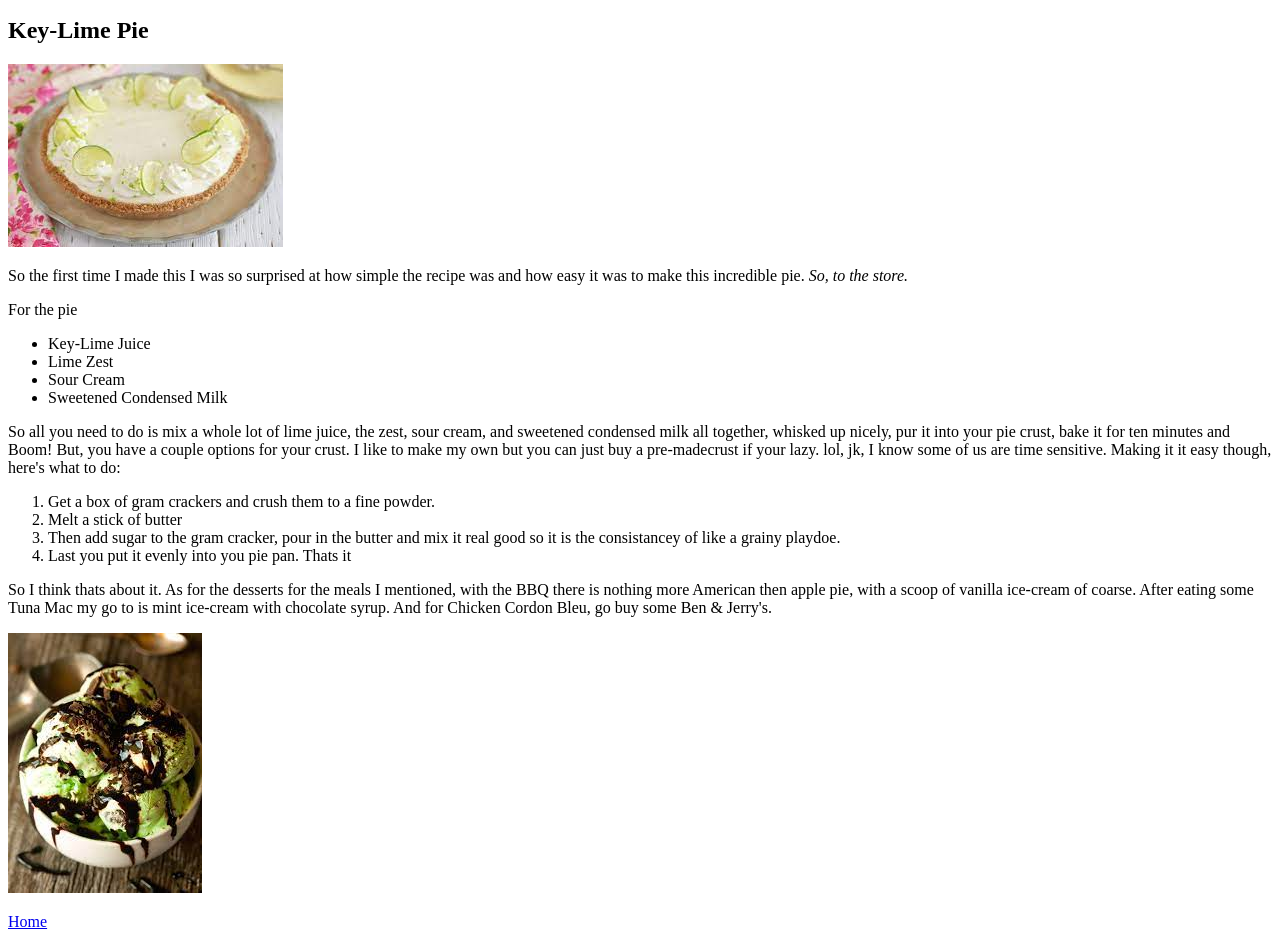
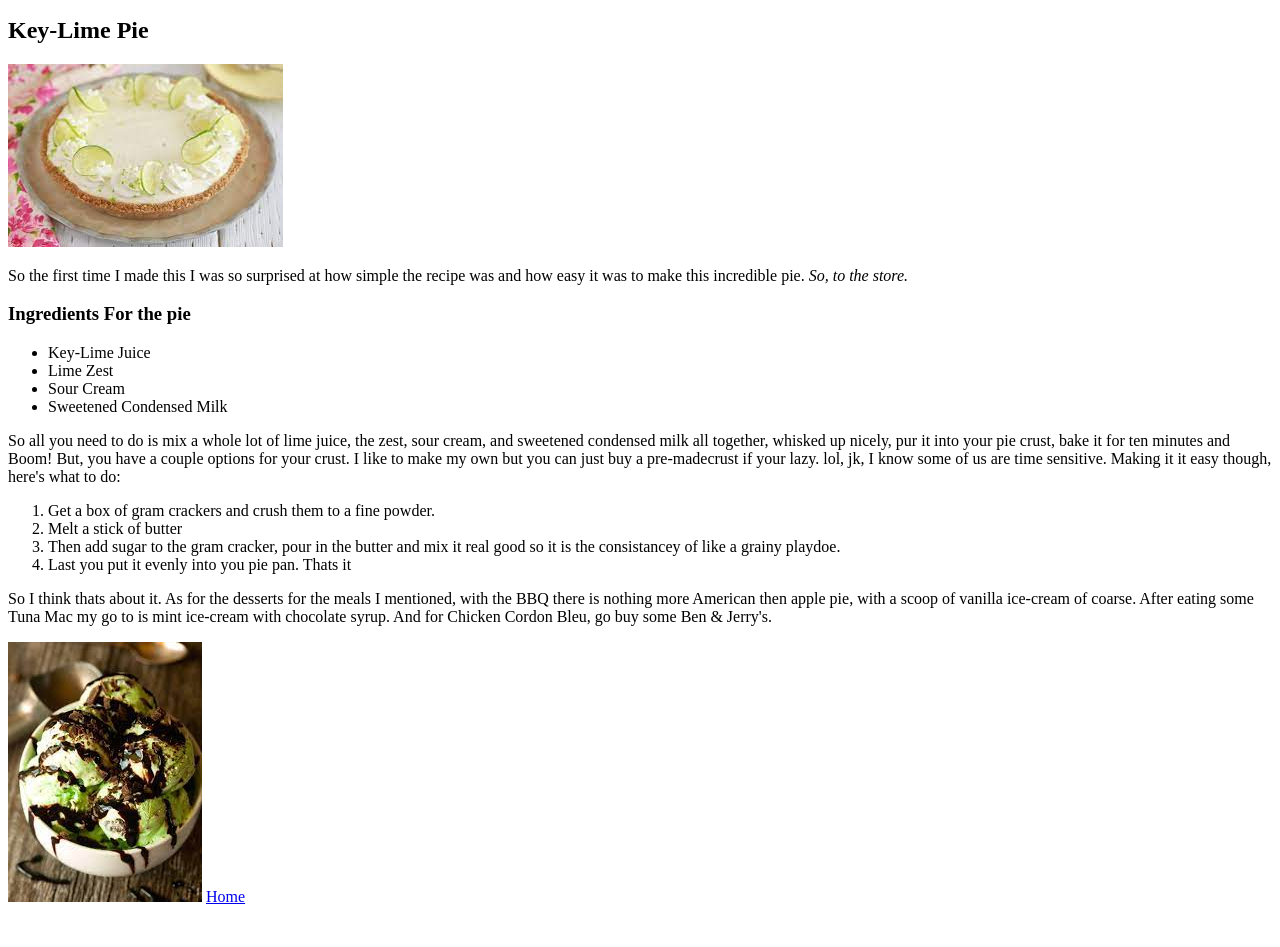
Before and after one commit to lurk314/odin-recipes, a plain HTML site: page recipes/dessert.html in a window 1280 px wide. Shown: the part 119-1066 px from the top of the page. After the commit the page ends 1033 px from the top, so only its background shows below. Drawn offline with Linux system fonts and the light colour scheme.

Commit message:
recipes/dessert.html

```diff
--- a/recipes/dessert.html
+++ b/recipes/dessert.html
@@ -8,37 +8,44 @@
 </head>
 <body>
     <h1>Desserts- Behold My Sweet-tooth</h1>
+
         <p>I couldn't in good nature do a project on food without covering (sometimes)
           my favorite part of the meal. It comes at the end, for me it's always sweet,
           and it usually involves ice-cream. But to go along with the theme here I will
           cover one recipe for a dessert and then I will pare the meals I have suggested
           with thier own desserts. </p>
 
-      <p><h2>Key-Lime Pie</h2></p>
+    <h2>Key-Lime Pie</h2>
 
-      <p><img src="../img/keylime.jpeg" alt="decoritive key-lime pie"></p>
+          <img src="../img/keylime.jpeg" alt="decoritive key-lime pie">
 
         <p> So the first time I made this I was so surprised at how simple the recipe
           was and how easy it was to make this incredible pie. <em>So, to the store. </em> </p>
-        <p>For the pie<ul>
+
+    <h3>Ingredients For the pie</h3>
+
+        <ul>
             <li>Key-Lime Juice</li>
             <li>Lime Zest</li>
             <li>Sour Cream</li>
             <li>Sweetened Condensed Milk</li>
-        </ul></p>
+        </ul>
+
         <p>So all you need to do is mix a whole lot of lime juice, the zest, sour cream,
           and sweetened condensed milk all together, whisked up nicely, pur it into your
           pie crust, bake it for ten minutes and Boom! But, you have a couple options for
           your crust. I like to make my own but you can just buy a pre-madecrust if your
           lazy. lol, jk, I know some of us are time sensitive. Making it it easy though,
           here's what to do:  </p>
-          <p><ol>
+
+        <ol>
             <li>Get a box of gram crackers and crush them to a fine powder.</li>
             <li>Melt a stick of butter</li>
             <li>Then add sugar to the gram cracker, pour in the butter and mix it real
                good so it is the consistancey of like a grainy playdoe. </li>
             <li>Last you put it evenly into you pie pan. Thats it</li>
-          </ol></p>
+        </ol>
+
         <p>So I think thats about it. As for the desserts for the meals I mentioned,
             with the BBQ there is nothing more American then apple pie, with a scoop of
             vanilla ice-cream of coarse. After eating some Tuna Mac my go to is mint
@@ -46,7 +53,7 @@
 
            <img src="../img/ice.jpeg" alt="Delicious looking bowl of mint chocolatechip ice cream with chocolate syrup ">
 
-            <p><a href="../index.html">Home</a></p>
+        <a href="../index.html">Home</a>
 
 
 </body>
```
Lines whose indentation alone changed are shown as unchanged.
